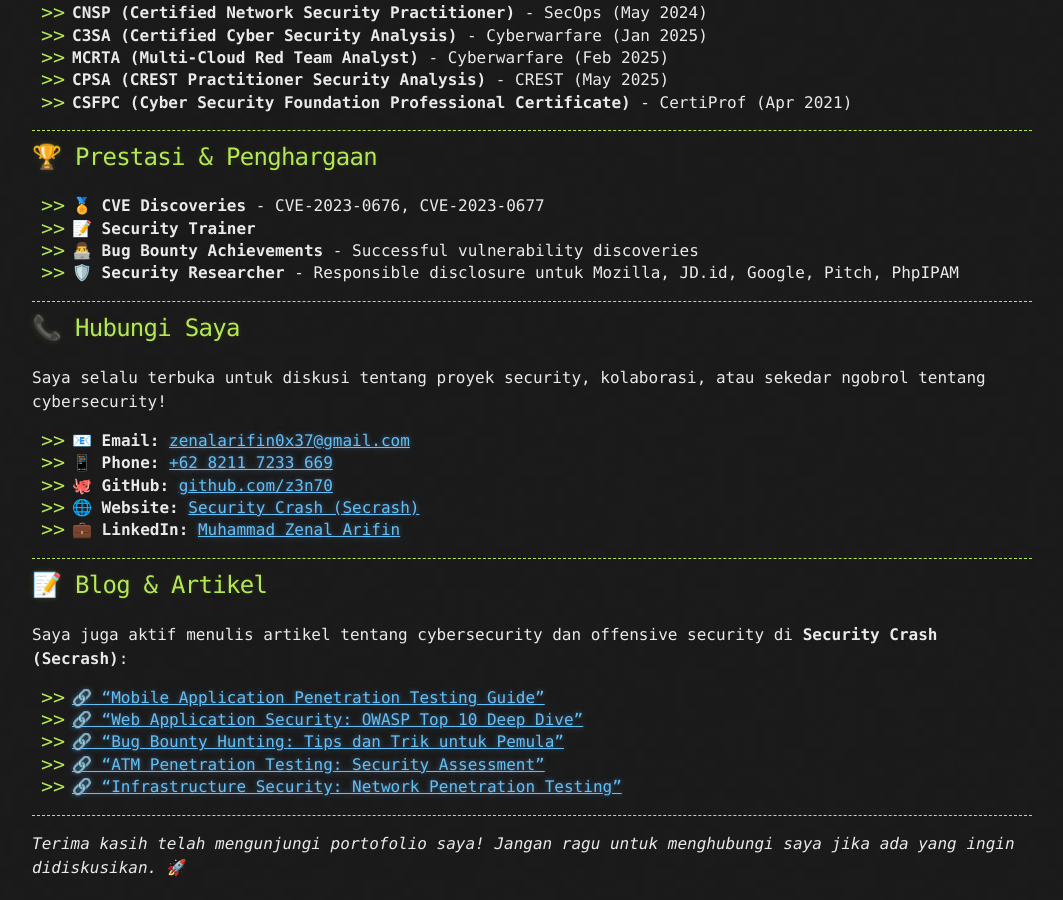
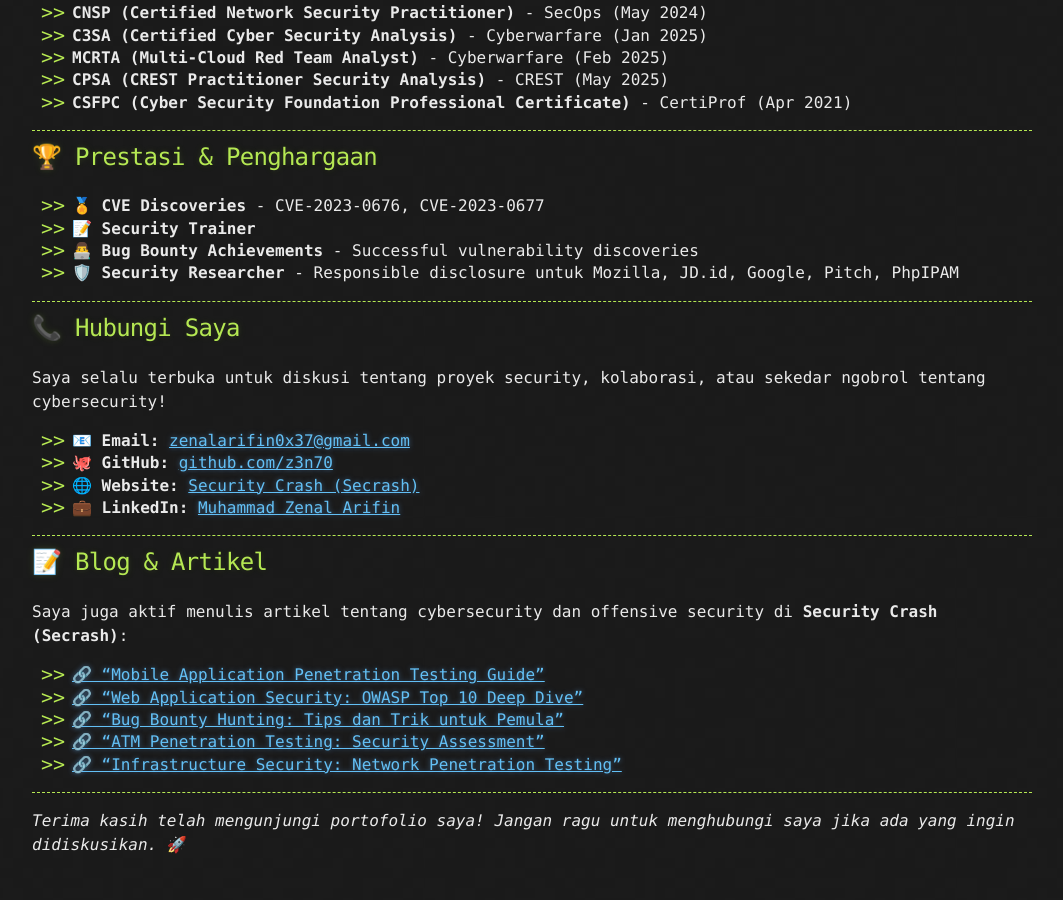
Before and after one commit to z3n70/portofolio, a Jekyll site: the page built from index.md, in a window 1280 px wide and 900 px high, scrolled down 3207 px. Shown: the whole window, without its empty margins (108-1171 px from the left). Built offline with Jekyll 4.4.1, drawn with Linux system fonts in a browser that asks for light colours; after the commit the page ends 4084 px from its top, so only the background shows below that.

Commit message:
change content

```diff
--- a/index.md
+++ b/index.md
@@ -146,7 +146,6 @@ Penemuan vulnerability yang menghasilkan CVE assignments:
 Saya selalu terbuka untuk diskusi tentang proyek security, kolaborasi, atau sekedar ngobrol tentang cybersecurity!
 
 - 📧 **Email:** [zenalarifin0x37@gmail.com](mailto:zenalarifin0x37@gmail.com)
-- 📱 **Phone:** [+62 8211 7233 669](https://wa.me/6282117233669)
 - 🐙 **GitHub:** [github.com/z3n70](https://github.com/z3n70)
 - 🌐 **Website:** [Security Crash (Secrash)](https://secrash.com)
 - 💼 **LinkedIn:** [Muhammad Zenal Arifin](https://linkedin.com/in/muhammad-zenal-arifin)
```
